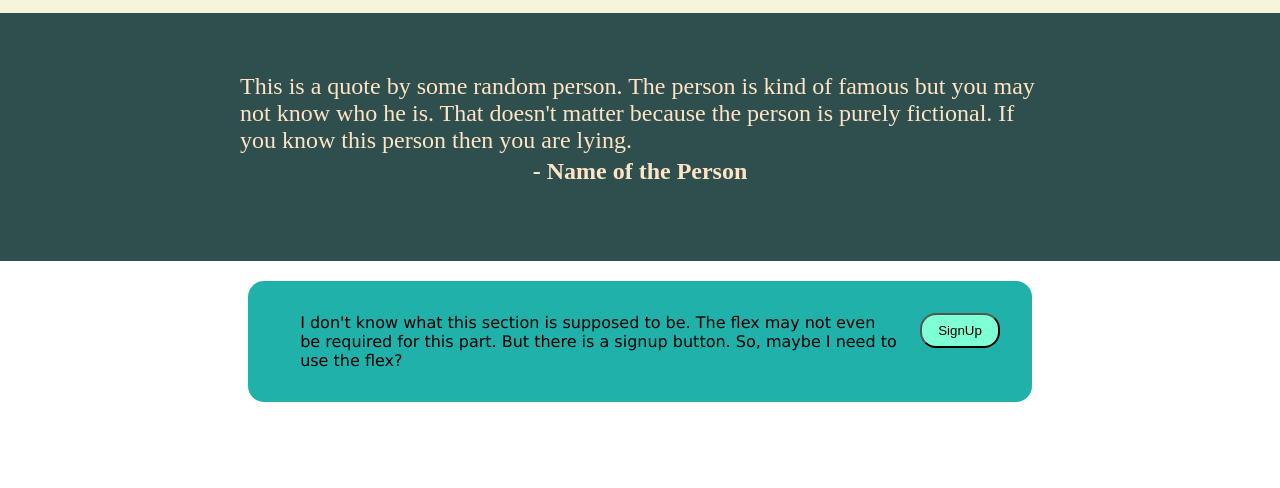
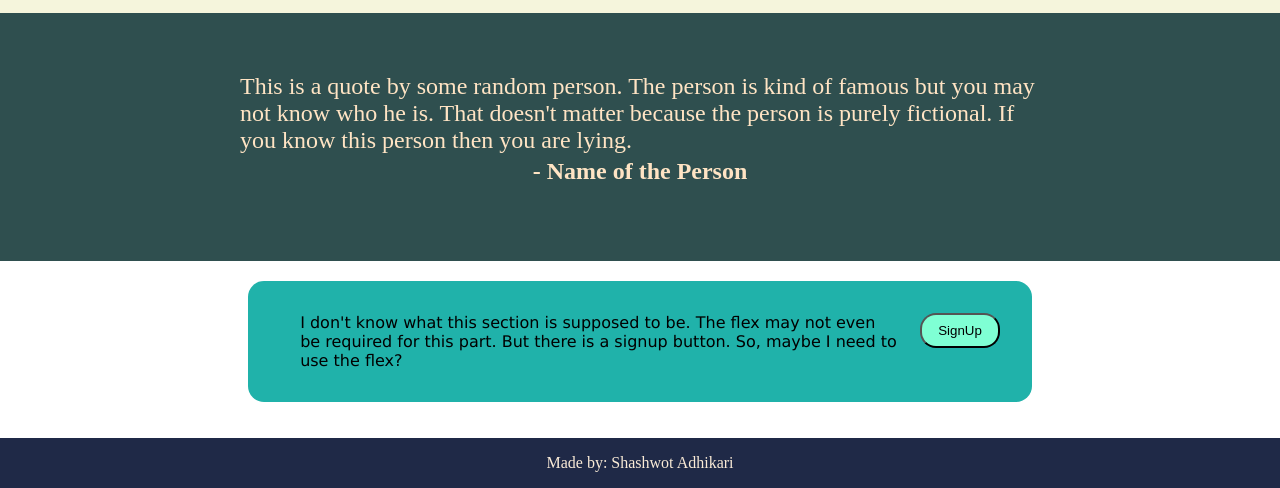
Before and after one commit to shashwot123/landing-page, a plain HTML site: page index.html in a window 1280 px wide. Shown: the part 656-1144 px from the top of the page. Before the commit the page ends 1094 px from the top, so only its background shows below. Drawn offline with Linux system fonts and the light colour scheme.

Commit message:
Add Footer section

```diff
--- a/index.html
+++ b/index.html
@@ -80,5 +80,8 @@
             </div>
         </div>
     </div>
+    <div class="footer">
+        Made by: Shashwot Adhikari
+    </div>
 </body>
 </html>
--- a/style.css
+++ b/style.css
@@ -155,6 +155,13 @@ body {
     max-width: 600px;
 }
 
+.footer {
+    background-color: #1f2947;
+    text-align: center;
+    padding: 16px;
+    color: antiquewhite;
+}
+
 /*Links and Lists*/
 ul {
     list-style: none;
```
